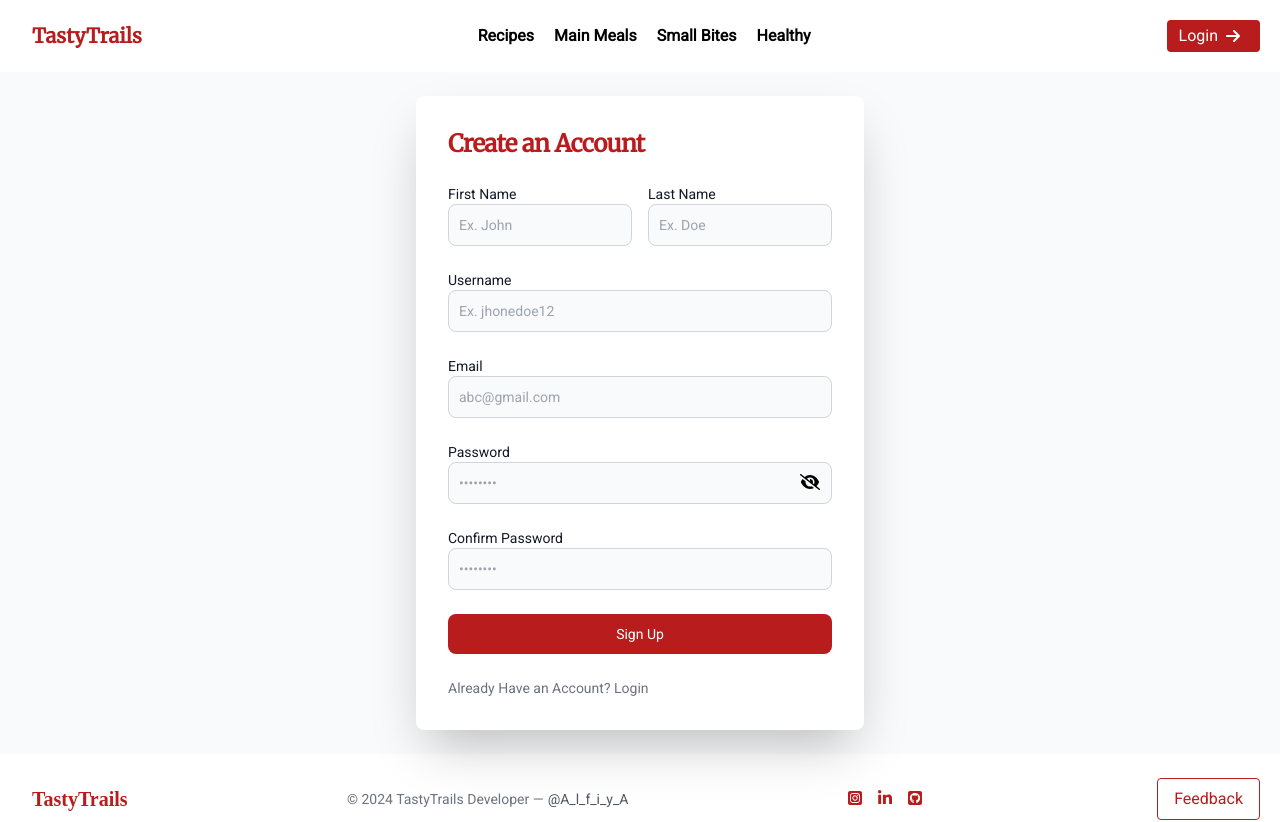
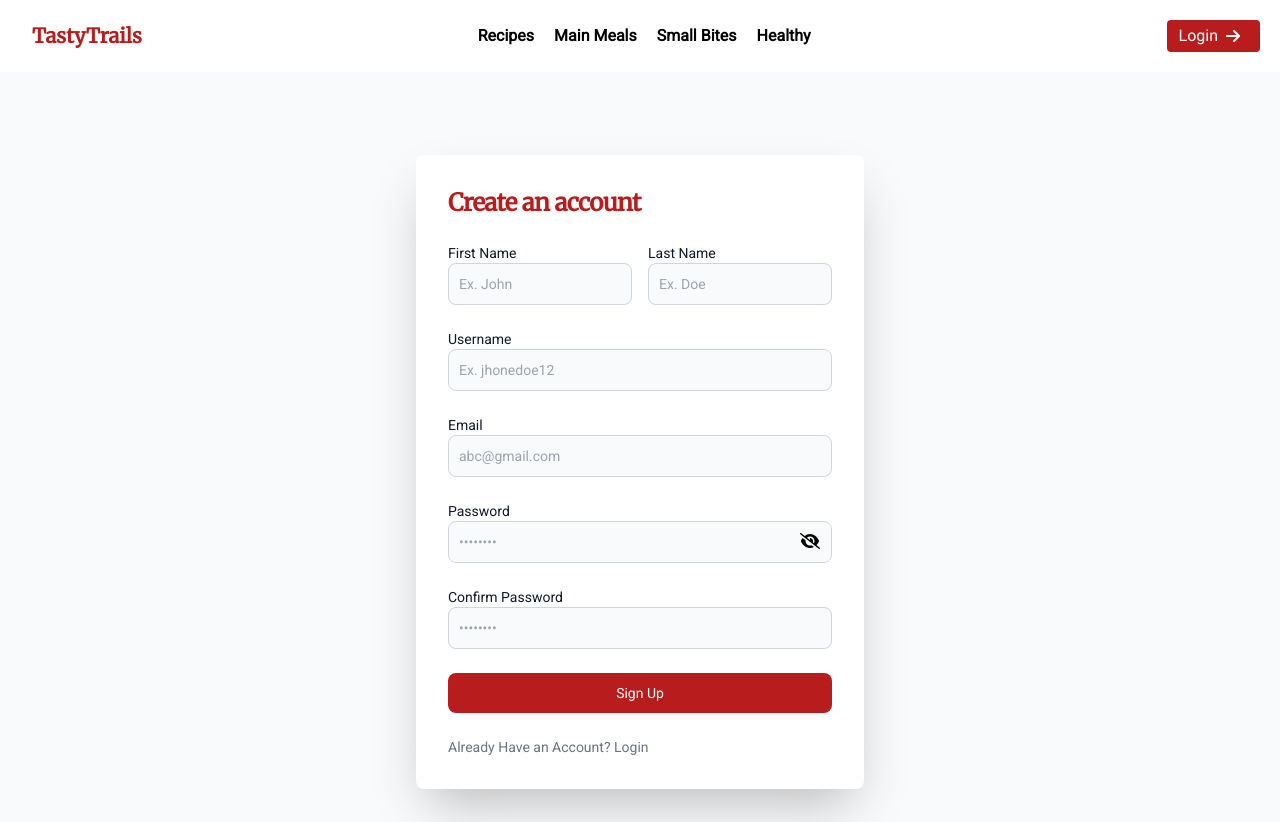
Before and after one commit to AlfiyaSiddique/TastyTrails, a React (Vite) app in the folder frontend/: page /signup in a window 1280 px wide. Shown: the top 822 px of the page. Built offline with nearby package versions, Linux system fonts and the light colour scheme.

Commit message:
changed classes for signup

```diff
--- a/frontend/src/Pages/Signup.jsx
+++ b/frontend/src/Pages/Signup.jsx
@@ -116,13 +116,13 @@ const Signup = () => {
   };
 
   return (
-    <div>
+ <div>
       <section className="bg-gray-50 dark:bg-gray-900">
-        <div className="flex flex-col items-center justify-center px-6 py-8 mx-auto lg:py-0">
-          <div className="w-full bg-white rounded-lg shadow-2xl dark:border md:m-6 sm:max-w-md xl:p-0 dark:bg-gray-800 dark:border-gray-700">
+        <div className="flex flex-col items-center justify-center px-6 py-8 mx-auto md:h-screen lg:py-0">
+          <div className="w-full bg-white rounded-lg shadow-2xl dark:border md:mt-0 sm:max-w-md xl:p-0 dark:bg-gray-800 dark:border-gray-700">
             <div className="p-6 space-y-4 md:space-y-6 sm:p-8">
-              <h1 className="text-xl font-bold leading-tight tracking-tight text-red-700 md:text-2xl dark:text-white font-[Merriweather]">
-                Create an Account
+              <h1 className="font-[Merriweather] text-xl font-bold leading-tight tracking-tight text-red-700 md:text-2xl dark:text-white">
+                Create an account
               </h1>
               <form className="space-y-4 md:space-y-6" onSubmit={handleSubmit}>
                 {/* First Name and Last Name Side by Side */}
```
